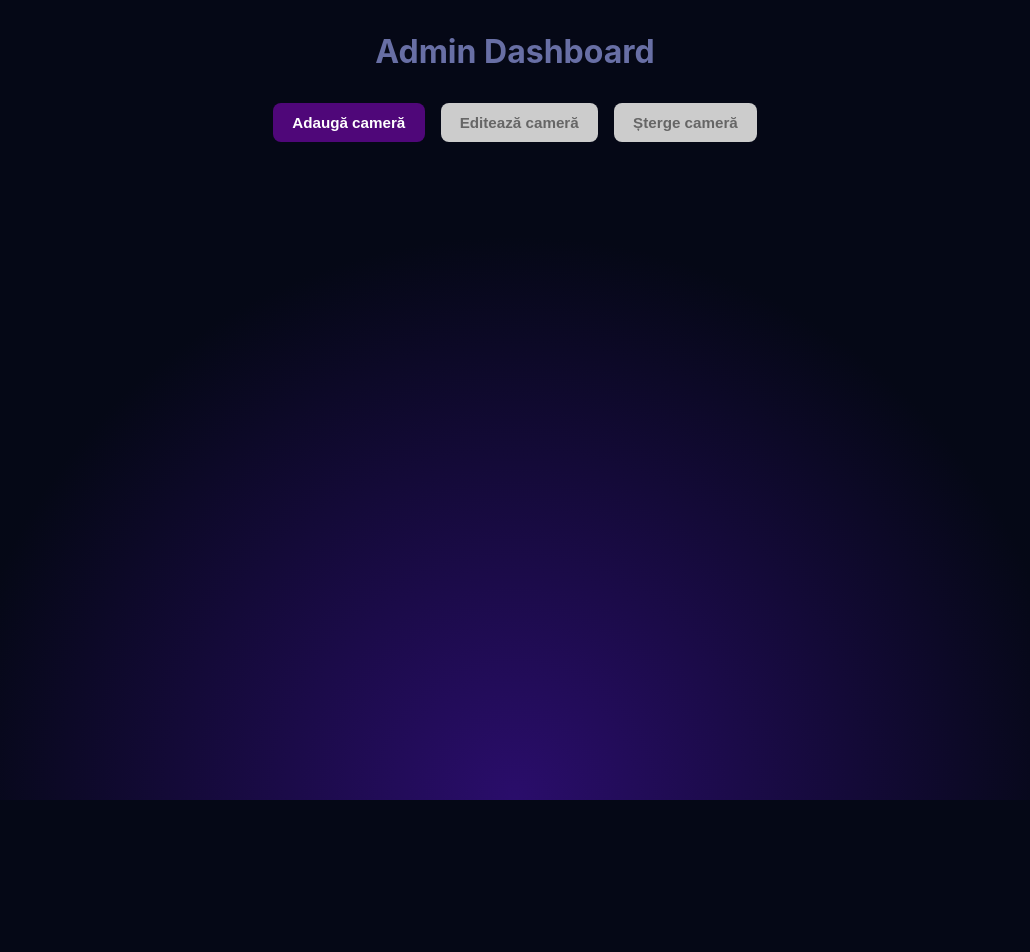
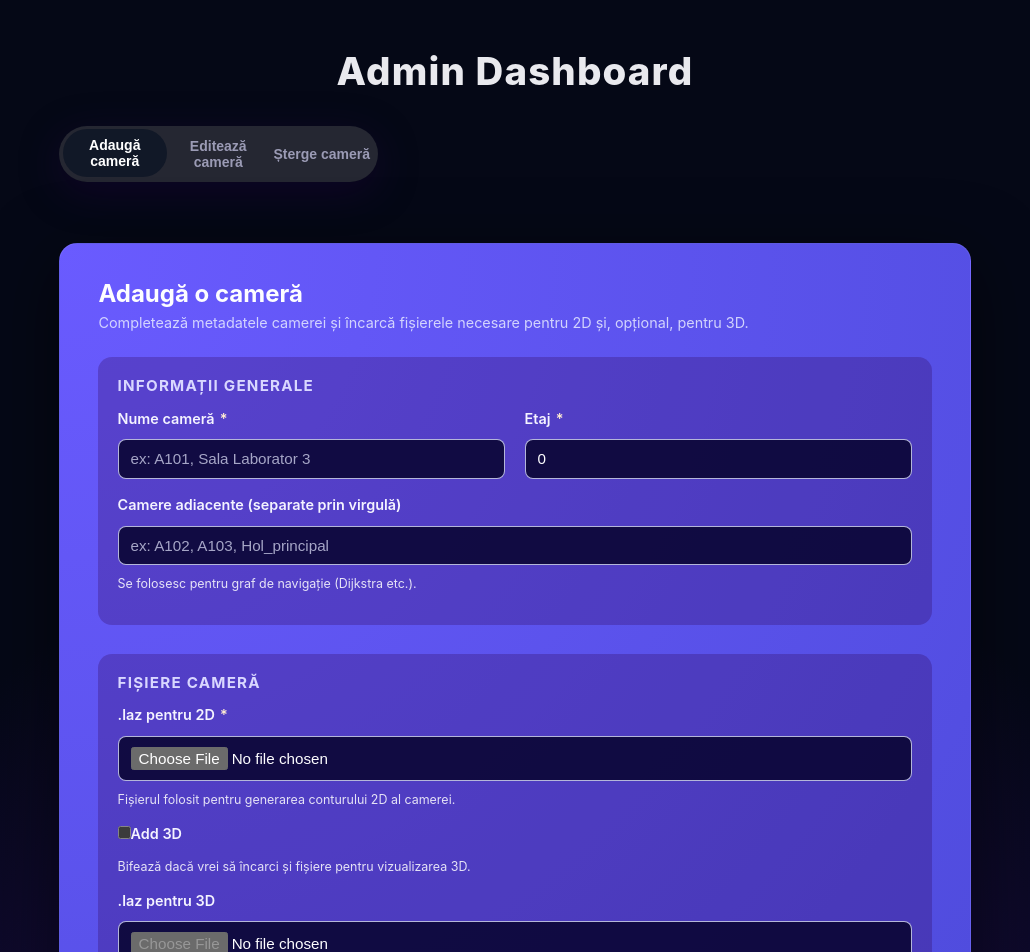
Before and after one commit to florin977/MapItUP, a React (Vite) app: page /admin in a window 1280 px wide. Shown: the top 952 px of the page, without its empty margins (125-1155 px from the left). Before the commit the page ends 800 px from the top, so only its background shows below. Built offline with nearby package versions, Linux system fonts and the light colour scheme.

Commit message:
Updated Admin Dashboard

```diff
--- a/src/index.css
+++ b/src/index.css
@@ -2,7 +2,7 @@
   font-family: system-ui, -apple-system, BlinkMacSystemFont, 'Inter', sans-serif;
   color-scheme: dark;
   color: #ffffff;
-  background-color: #050816;
+  background-color: #2841ad;
 }
 
 * {
--- a/src/pages/AdminPage.css
+++ b/src/pages/AdminPage.css
@@ -1,42 +1,194 @@
+/* src/pages/AdminPage.css */
+
 .admin-container {
-  padding: 2rem;
-  max-width: 700px;
+  padding: 3rem 1.5rem;
+  max-width: 960px;
   margin: 0 auto;
-  font-family: "Inter", sans-serif;
+  font-family: "Inter", system-ui, -apple-system, BlinkMacSystemFont, sans-serif;
+  color: #f5f5ff;
 }
 
 .admin-title {
   text-align: center;
   margin-bottom: 2rem;
-  font-size: 2rem;
-  font-weight: 700;
-  color: #686fa5;
+  font-size: 2.4rem;
+  font-weight: 800;
+  color: #e9e9ee;
+  letter-spacing: 0.03em;
 }
 
-.admin-buttons {
-  display: flex;
-  gap: 1rem;
+/* Tabs de sus */
+
+.admin-tabs {
+  display: inline-flex;
   justify-content: center;
-  margin-bottom: 2.5rem;
+  align-items: center;
+  gap: 0;
+  background: rgba(42, 43, 54, 0.9);
+  border-radius: 999px;
+  padding: 0.25rem;
+  margin: 0 auto 2.8rem;
+  box-shadow: 0 10px 40px rgba(33, 1, 73, 0.35);
 }
 
+.tab-btn {
+  border: none;
+  background: transparent;
+  color: #d2d2ff;
+  padding: 3rem 5.25rem;
+  font-size: 1.5rem;
+  font-weight: 600;
+  border-radius: 999px;
+  cursor: pointer;
+  transition: background 0.2s ease, color 0.2s ease, transform 0.15s ease;
+}
+
+.tab-btn.active {
+  background: linear-gradient(135deg, #1d014e, #c41cff);
+  color: #ffffff;
+  transform: translateY(-1px);
+}
+
+.tab-btn:not(.disabled):hover {
+  background: rgba(69, 26, 142, 0.16);
+}
+
+.tab-btn.disabled {
+  color: #9b9bb5;
+  cursor: not-allowed;
+}
+
+/* Card formular */
+
+.admin-form-card {
+  margin-top: 1rem;
+  background: radial-gradient(circle at top left, #6a5bff, #4c4ad9);
+  border-radius: 18px;
+  padding: 2.2rem 2.4rem;
+  box-shadow: 0 18px 70px rgba(0, 0, 0, 0.55);
+  animation: fadeIn 0.2s ease-out;
+  border: 1px solid rgba(255, 255, 255, 0.08);
+  backdrop-filter: blur(8px);
+}
+
+.card-title {
+  margin-bottom: 0.4rem;
+  color: #fdfdff;
+  font-size: 1.5rem;
+  font-weight: 700;
+}
+
+.card-subtitle {
+  margin-bottom: 1.6rem;
+  font-size: 0.9rem;
+  color: #e2e5ff;
+  opacity: 0.88;
+}
+
+/* Secțiuni */
+
+.section {
+  margin-bottom: 1.8rem;
+  padding: 1.2rem 1.2rem 1rem;
+  border-radius: 14px;
+  background: rgba(49, 5, 85, 0.28);
+}
+
+.section-title {
+  margin-bottom: 0.9rem;
+  font-size: 0.95rem;
+  text-transform: uppercase;
+  letter-spacing: 0.08em;
+  color: #d9d7ff;
+}
+
+/* Form layout */
+
+.form-row {
+  display: flex;
+  flex-wrap: wrap;
+  gap: 1.2rem;
+}
+
+.form-group {
+  display: flex;
+  flex-direction: column;
+  margin-bottom: 1.1rem;
+  flex: 1;
+  min-width: 220px;
+}
+
+.form-group label {
+  margin-bottom: 0.4rem;
+  font-weight: 600;
+  font-size: 0.9rem;
+  color: #f4f3ff;
+}
+
+.required {
+  color: #ffecd1;
+  margin-left: 0.1rem;
+}
+
+.form-group input[type="text"],
+.form-group input[type="number"],
+.form-group input[type="file"] {
+  padding: 0.65rem 0.75rem;
+  border-radius: 8px;
+  border: 1px solid rgba(222, 225, 255, 0.8);
+  font-size: 0.95rem;
+  outline: none;
+  background: rgba(10, 6, 53, 0.9);
+  color: #fdfdff;
+}
+
+.form-group input::placeholder {
+  color: rgba(230, 232, 255, 0.7);
+}
+
+.form-group input[type="text"]:focus,
+.form-group input[type="number"]:focus,
+.form-group input[type="file"]:focus {
+  border-color: #ffdd8c;
+  box-shadow: 0 0 0 1px rgba(255, 221, 140, 0.6);
+}
+
+/* Help text */
+
+.help-text {
+  margin-top: 0.3rem;
+  font-size: 0.78rem;
+  color: #ffffff;
+  opacity: 0.85;
+}
+
+/* Butonul de submit */
+
 .btn {
-  padding: 0.7rem 1.2rem; /* aici */
-  border-radius: 8px;
+  padding: 0.85rem 1.5rem;
+  border-radius: 999px;
   border: none;
   cursor: pointer;
   font-size: 0.95rem;
   font-weight: 600;
-  transition: 0.2s;
+  transition: transform 0.15s ease, box-shadow 0.15s ease,
+    background 0.2s ease, opacity 0.2s ease;
 }
 
 .btn.primary {
-  background: #4f0779;
-  color: white;
+  background: linear-gradient(135deg, #7b2cff, #c41cff);
+  color: #ffffff;
+  box-shadow: 0 12px 35px rgba(0, 0, 0, 0.45);
 }
 
 .btn.primary:hover {
-  background: #3621c2;
+  transform: translateY(-1px);
+  box-shadow: 0 16px 45px rgba(0, 0, 0, 0.6);
+}
+
+.btn.primary:active {
+  transform: translateY(1px);
+  box-shadow: 0 6px 18px rgba(0, 0, 0, 0.5);
 }
 
 .btn.disabled {
@@ -45,50 +197,43 @@
   cursor: not-allowed;
 }
 
-.admin-form-card {
-  background: rgb(102, 100, 227);
-  border-radius: 12px;
-  padding: 2rem;
-  box-shadow: 0 4px 20px rgba(0, 0, 0, 0.08);
-  animation: fadeIn 0.2s ease-out;
+.submit {
+  width: 100%;
+  margin-top: 0.8rem;
 }
 
-.admin-form-card h2 {
-  margin-bottom: 1.5rem;
-  color: #222;
-}
-
-.form-group {
-  display: flex;
-  flex-direction: column;
-  margin-bottom: 1.3rem;
-}
-
-.form-group label {
-  margin-bottom: 0.4rem;
-  font-weight: 600;
-}
-
-.form-group input[type="text"],
-.form-group input[type="file"] {
-  padding: 0.6rem;
-  border-radius: 6px;
-  border: 1px solid #cfd3d8;
-  font-size: 1rem;
-}
-
-.submit {
-  width: 100%;
-  margin-top: 1rem;
-}
+/* Animatie */
 
 @keyframes fadeIn {
   from {
     opacity: 0;
-    transform: translateY(5px);
+    transform: translateY(6px);
   }
   to {
     opacity: 1;
     transform: translateY(0);
   }
 }
+
+/* Responsive */
+
+@media (max-width: 640px) {
+  .admin-container {
+    padding-top: 2rem;
+  }
+
+  .admin-form-card {
+    padding: 1.6rem 1.4rem;
+  }
+
+  .admin-tabs {
+    width: 100%;
+    justify-content: space-between;
+  }
+
+  .tab-btn {
+    flex: 1;
+    text-align: center;
+    padding-inline: 0.4rem;
+  }
+}
--- a/src/pages/AdminPage.jsx
+++ b/src/pages/AdminPage.jsx
@@ -1,87 +1,208 @@
 // src/pages/AdminPage.jsx
 import React, { useState } from "react";
-import "./AdminPage.css"; // IMPORTANT: stilurile sunt aici
+import "./AdminPage.css";
 
 const AdminPage = () => {
-  const [showForm, setShowForm] = useState(false);
+  const [showForm, setShowForm] = useState(true);
 
   const [roomName, setRoomName] = useState("");
+  const [floor, setFloor] = useState("0");
+  const [adjacentRooms, setAdjacentRooms] = useState("");
+
   const [laz2D, setLaz2D] = useState(null);
+
+  const [add3D, setAdd3D] = useState(false);
   const [laz3D, setLaz3D] = useState(null);
+  const [model3D, setModel3D] = useState(null);
 
   const handleAddClick = () => {
-    setShowForm((prev) => !prev);
+    setShowForm(true);
+  };
+
+  const handleToggle3D = () => {
+    setAdd3D((prev) => {
+      const next = !prev;
+      if (!next) {
+        // dacă debifezi, golește valorile din state
+        setLaz3D(null);
+        setModel3D(null);
+      }
+      return next;
+    });
   };
 
   const handleSubmit = (e) => {
     e.preventDefault();
 
-    if (!laz2D || !roomName.trim()) {
-      alert("Fișierul .laz 2D și numele camerei sunt obligatorii.");
+    if (!roomName.trim() || floor === "" || !laz2D) {
+      alert("Numele camerei, etajul și fișierul .laz 2D sunt obligatorii.");
       return;
     }
 
     console.log("=== New room ===");
     console.log("Room name:", roomName);
+    console.log("Floor:", floor);
+    console.log("Adjacent rooms (raw):", adjacentRooms);
+    console.log(
+      "Adjacent rooms (parsed):",
+      adjacentRooms
+        .split(",")
+        .map((s) => s.trim())
+        .filter(Boolean)
+    );
     console.log("2D .laz:", laz2D);
+
+    if (add3D) {
+      console.log("3D activat");
       console.log("3D .laz:", laz3D);
+      console.log("3D model (.glb):", model3D);
+    } else {
+      console.log("3D dezactivat");
+    }
 
-    alert("Camera a fost adăugată (simulare).");
+    alert("Camera a fost adăugată (simulare, fără backend încă).");
 
     setRoomName("");
+    setFloor("0");
+    setAdjacentRooms("");
     setLaz2D(null);
+    setAdd3D(false);
     setLaz3D(null);
+    setModel3D(null);
     e.target.reset();
-    setShowForm(false);
   };
 
   return (
     <div className="admin-container">
       <h1 className="admin-title">Admin Dashboard</h1>
 
-      <div className="admin-buttons">
-        <button className="btn primary" onClick={handleAddClick}>
+      <div className="admin-tabs">
+        <button
+          className={`tab-btn ${showForm ? "active" : ""}`}
+          onClick={handleAddClick}
+        >
           Adaugă cameră
         </button>
-        <button className="btn disabled" disabled>
+        <button className="tab-btn disabled" disabled>
           Editează cameră
         </button>
-        <button className="btn disabled" disabled>
+        <button className="tab-btn disabled" disabled>
           Șterge cameră
         </button>
       </div>
 
       {showForm && (
         <form className="admin-form-card" onSubmit={handleSubmit}>
-          <h2>Adaugă o cameră</h2>
+          <h2 className="card-title">Adaugă o cameră</h2>
 
+          <p className="card-subtitle">
+            Completează metadatele camerei și încarcă fișierele necesare
+            pentru 2D și, opțional, pentru 3D.
+          </p>
+
+          {/* Informații generale */}
+          <div className="section">
+            <h3 className="section-title">Informații generale</h3>
+
+            <div className="form-row">
               <div className="form-group">
-            <label>Nume cameră *</label>
+                <label>
+                  Nume cameră <span className="required">*</span>
+                </label>
                 <input
                   type="text"
                   value={roomName}
                   onChange={(e) => setRoomName(e.target.value)}
+                  placeholder="ex: A101, Sala Laborator 3"
                   required
                 />
               </div>
 
               <div className="form-group">
-            <label>.laz pentru 2D *</label>
+                <label>
+                  Etaj <span className="required">*</span>
+                </label>
+                <input
+                  type="number"
+                  value={floor}
+                  onChange={(e) => setFloor(e.target.value)}
+                  min={-5}
+                  max={50}
+                  step={1}
+                />
+              </div>
+            </div>
+
+            <div className="form-group">
+              <label>Camere adiacente (separate prin virgulă)</label>
+              <input
+                type="text"
+                value={adjacentRooms}
+                onChange={(e) => setAdjacentRooms(e.target.value)}
+                placeholder="ex: A102, A103, Hol_principal"
+              />
+              <small className="help-text">
+                Se folosesc pentru graf de navigație (Dijkstra etc.).
+              </small>
+            </div>
+          </div>
+
+          {/* Fișiere cameră */}
+          <div className="section">
+            <h3 className="section-title">Fișiere cameră</h3>
+
+            <div className="form-group">
+              <label>
+                .laz pentru 2D <span className="required">*</span>
+              </label>
               <input
                 type="file"
                 accept=".laz"
                 onChange={(e) => setLaz2D(e.target.files[0] || null)}
                 required
               />
+              <small className="help-text">
+                Fișierul folosit pentru generarea conturului 2D al camerei.
+              </small>
+            </div>
+
+            {/* Toggle 3D */}
+            <div className="form-group toggle-3d">
+              <label className="toggle-3d-label">
+                <input
+                  type="checkbox"
+                  checked={add3D}
+                  onChange={handleToggle3D}
+                />
+                <span>Add 3D</span>
+              </label>
+              <small className="help-text">
+                Bifează dacă vrei să încarci și fișiere pentru vizualizarea 3D.
+              </small>
+            </div>
+
+            {/* Câmpuri 3D (active doar dacă Add 3D este bifat) */}
+            <div className="form-group">
+              <label>.laz pentru 3D</label>
+              <input
+                type="file"
+                accept=".laz"
+                disabled={!add3D}
+                className={!add3D ? "input-disabled" : ""}
+                onChange={(e) => setLaz3D(e.target.files[0] || null)}
+              />
             </div>
 
             <div className="form-group">
-            <label>.laz pentru 3D (opțional)</label>
+              <label>3D Model (.glb)</label>
               <input
                 type="file"
-              accept=".laz"
-              onChange={(e) => setLaz3D(e.target.files[0] || null)}
+                accept=".glb"
+                disabled={!add3D}
+                className={!add3D ? "input-disabled" : ""}
+                onChange={(e) => setModel3D(e.target.files[0] || null)}
               />
+            </div>
           </div>
 
           <button type="submit" className="btn primary submit">
```
Lines whose indentation alone changed are shown as unchanged.
